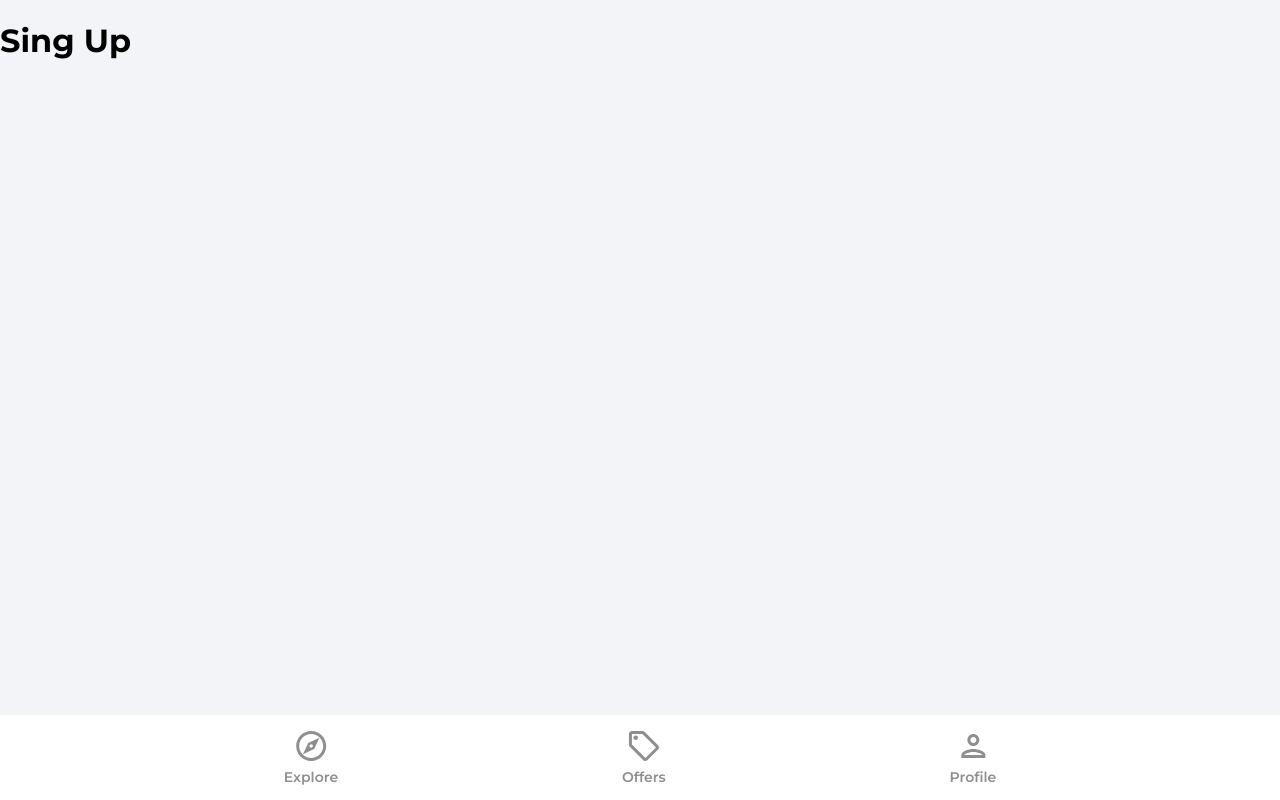
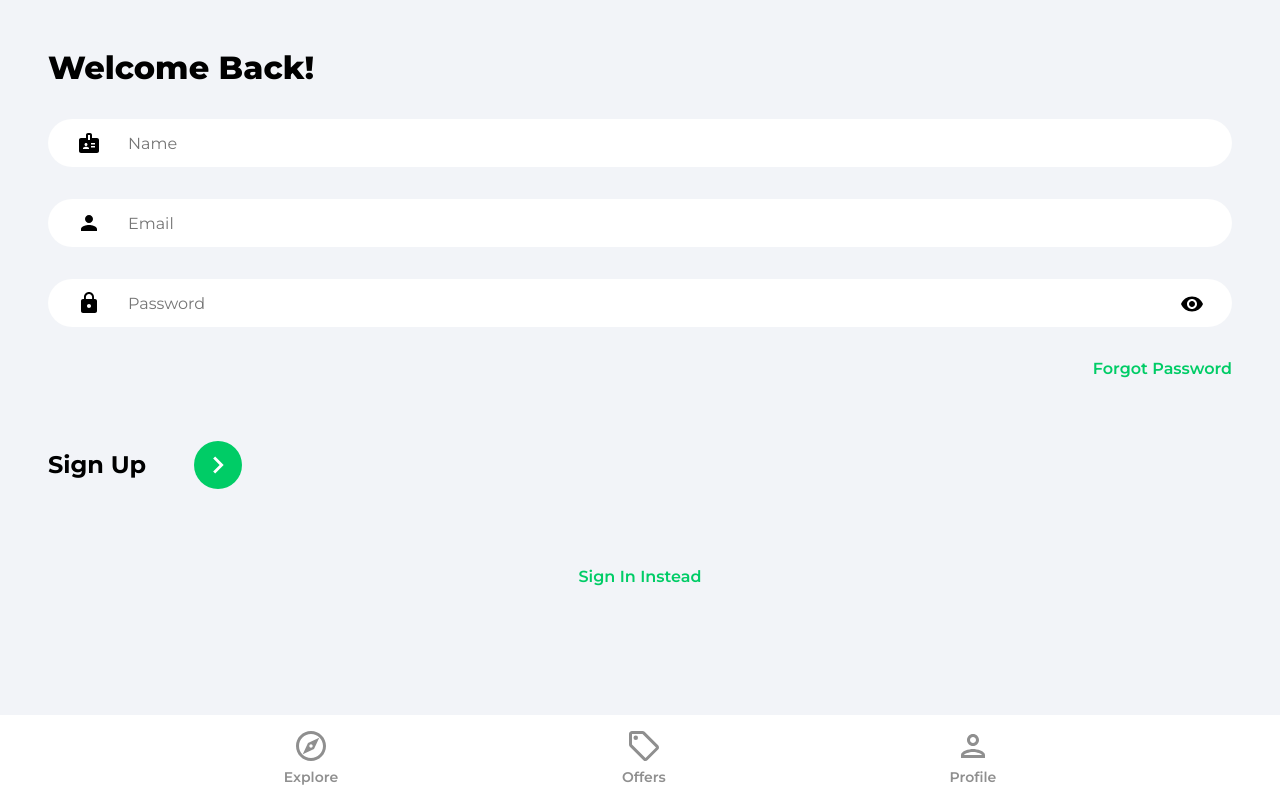
Before and after one commit to kharne8/house_marketplace, a React (Create React App) app: page /sign-up in a window 1280 px wide. Built offline with nearby package versions, Linux system fonts and the light colour scheme.

Commit message:
sign in/up pages progress

```diff
--- a/src/components/Navbar.jsx
+++ b/src/components/Navbar.jsx
@@ -20,7 +20,7 @@
           <li className='navbarListItem' onClick={() => navigate('/')}>
             <ExploreIcon
               fill={pathMatchRoute('/') ? '#2c2c2c' : '#8f8f8f'}
-              width='36px/'
+              width='36px'
               height='36px'
             />
             <p
@@ -36,7 +36,7 @@
           <li className='navbarListItem' onClick={() => navigate('/offers')}>
             <OfferIcon
               fill={pathMatchRoute('/offers') ? '#2c2c2c' : '#8f8f8f'}
-              width='36px/'
+              width='36px'
               height='36px'
             />
             <p
@@ -52,7 +52,7 @@
           <li className='navbarListItem' onClick={() => navigate('/profile')}>
             <PersonOutlineIcon
               fill={pathMatchRoute('/profile') ? '#2c2c2c' : '#8f8f8f'}
-              width='36px/'
+              width='36px'
               height='36px'
             />
             <p
--- a/src/pages/SignIn.jsx
+++ b/src/pages/SignIn.jsx
@@ -1,8 +1,79 @@
+import { useState } from 'react';
+import { Link, useNavigate } from 'react-router-dom';
+import { ReactComponent as ArrowRightIcon } from '../assets/svg/keyboardArrowRightIcon.svg';
+import visibilityIcon from '../assets/svg/visibilityIcon.svg';
+
 function SingIn() {
+  const [showPassword, setshowPassword] = useState(false);
+  const [formData, setformData] = useState({
+    email: '',
+    password: '',
+  });
+
+  const { email, password } = formData;
+
+  const navigate = useNavigate();
+
+  const onChange = (e) => {
+    setformData((prevState) => ({
+      ...prevState,
+      [e.target.id]: e.target.value,
+    }));
+  };
+
   return (
-    <div>
-      <h1>Sing In</h1>
-    </div>
+    <>
+      <div className='pageContainer'>
+        <header>
+          <p className='pageHeader'>Welcome Back!</p>
+        </header>
+
+        <main>
+          <form>
+            <input
+              type='email'
+              className='emailInput'
+              placeholder='Email'
+              id='email'
+              value={email}
+              onChange={onChange}
+            />
+
+            <div className='passwordInputDiv'>
+              <input
+                type={showPassword ? 'text' : 'password'}
+                className='passwordInput'
+                placeholder='Password'
+                id='password'
+                value={password}
+                onChange={onChange}
+              />
+              <img
+                src={visibilityIcon}
+                alt='show password'
+                className='showPassword'
+                onClick={() => setshowPassword((prevState) => !prevState)}
+              />
+            </div>
+            <Link to='/forgot-password' className='forgotPasswordLink'>
+              Forgot Password
+            </Link>
+
+            <div className='signInBar'>
+              <p className='signInText'>Sign In</p>
+              <button className='signInButton'>
+                <ArrowRightIcon fill='#ffffff' width='34px' height='34px' />
+              </button>
+            </div>
+          </form>
+
+          {/* Google OAuth Component */}
+          <Link to='/sign-up' className='registerLink'>
+            Sign Up Instead
+          </Link>
+        </main>
+      </div>
+    </>
   );
 }
 
--- a/src/pages/SignUp.jsx
+++ b/src/pages/SignUp.jsx
@@ -1,10 +1,89 @@
-import React from 'react';
+import { useState } from 'react';
+import { Link, useNavigate } from 'react-router-dom';
+import { ReactComponent as ArrowRightIcon } from '../assets/svg/keyboardArrowRightIcon.svg';
+import visibilityIcon from '../assets/svg/visibilityIcon.svg';
 
 function SingUp() {
+  const [showPassword, setshowPassword] = useState(false);
+  const [formData, setformData] = useState({
+    name: '',
+    email: '',
+    password: '',
+  });
+
+  const { name, email, password } = formData;
+
+  const navigate = useNavigate();
+
+  const onChange = (e) => {
+    setformData((prevState) => ({
+      ...prevState,
+      [e.target.id]: e.target.value,
+    }));
+  };
+
   return (
-    <div>
-      <h1>Sing Up</h1>
-    </div>
+    <>
+      <div className='pageContainer'>
+        <header>
+          <p className='pageHeader'>Welcome Back!</p>
+        </header>
+
+        <main>
+          <form>
+            <input
+              type='text'
+              className='nameInput'
+              placeholder='Name'
+              id='name'
+              value={name}
+              onChange={onChange}
+            />
+
+            <input
+              type='email'
+              className='emailInput'
+              placeholder='Email'
+              id='email'
+              value={email}
+              onChange={onChange}
+            />
+
+            <div className='passwordInputDiv'>
+              <input
+                type={showPassword ? 'text' : 'password'}
+                className='passwordInput'
+                placeholder='Password'
+                id='password'
+                value={password}
+                onChange={onChange}
+              />
+              <img
+                src={visibilityIcon}
+                alt='show password'
+                className='showPassword'
+                onClick={() => setshowPassword((prevState) => !prevState)}
+              />
+            </div>
+            <Link to='/forgot-password' className='forgotPasswordLink'>
+              Forgot Password
+            </Link>
+
+            <div className='signUpBar'>
+              <p className='signUpText'>Sign Up</p>
+              <button className='signUpButton'>
+                <ArrowRightIcon fill='#ffffff' width='34px' height='34px' />
+              </button>
+            </div>
+          </form>
+
+          {/* Google OAuth Component */}
+          <Link to='/sign-in' className='registerLink'>
+            Sign In Instead
+          </Link>
+        </main>
+      </div>
+    </>
   );
 }
 
```
